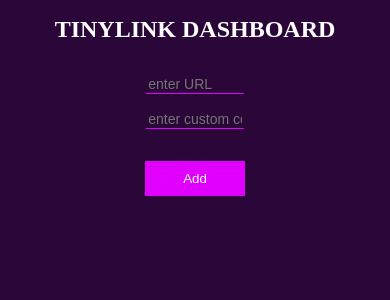
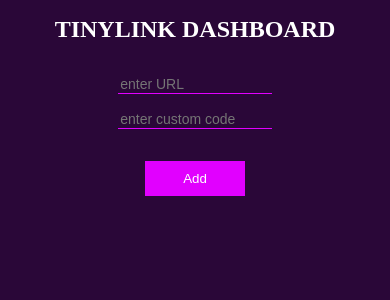
Before and after one commit to LakkshmiR/TinyLink-frontend, a React (Vite) app: page / in a window 390 px wide. Shown: the top 300 px of the page. Built offline with nearby package versions, Linux system fonts and the light colour scheme; no server answers.

Commit message:
responsive check17

```diff
--- a/src/dashboard.css
+++ b/src/dashboard.css
@@ -85,4 +85,7 @@ tr:nth-of-type(n) {
     font-weight: 700;
     text-transform: capitalize;
   }
+  .url-input {
+    width: 40%;
+  }
 }
```
